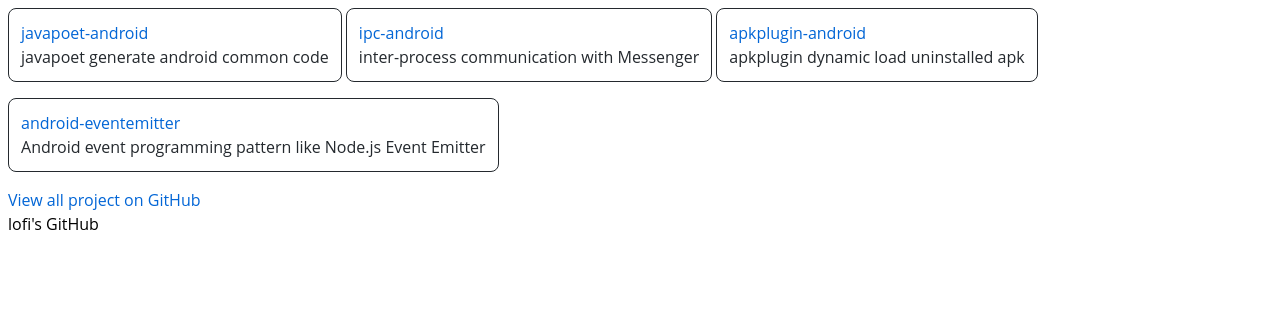
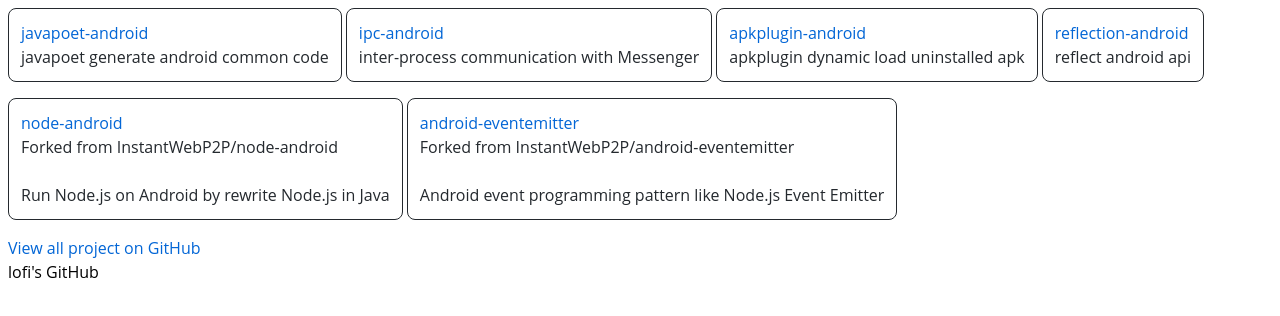
Before and after one commit to lofiwang/lofiwang.github.io, a plain HTML site: page index.html in a window 1280 px wide. Drawn offline with nearby package versions, Linux system fonts and the light colour scheme.

Commit message:
Update index.html

```diff
--- a/index.html
+++ b/index.html
@@ -77,8 +77,7 @@
 </section>
 <section class="content">
     <div class="projectdiv">
-        <a href="https://github.com/lofiwang/javapoet-android"
-           class="projecttitle">javapoet-android</a>
+        <a href="https://github.com/lofiwang/javapoet-android" class="projecttitle">javapoet-android</a>
         <br>javapoet generate android common code</br>
 
     </div>
@@ -91,7 +90,17 @@
         <br>apkplugin dynamic load uninstalled apk</br>
     </div>
     <div class="projectdiv">
+        <a href="https://github.com/lofiwang/reflection-android" class="projecttitle">reflection-android</a>
+        <br>reflect android api</br>
+    </div>
+    <div class="projectdiv">
+        <a href="https://github.com/lofiwang/node-android" class="projecttitle">node-android</a>
+        <br>Forked from InstantWebP2P/node-android</br>
+        <br>Run Node.js on Android by rewrite Node.js in Java</br>
+    </div>
+    <div class="projectdiv">
         <a href="https://github.com/lofiwang/android-eventemitter" class="projecttitle">android-eventemitter</a>
+        <br>Forked from InstantWebP2P/android-eventemitter</br>
         <br>Android  event programming pattern like Node.js Event Emitter</br>
     </div>
     <footer class="footer">
```
